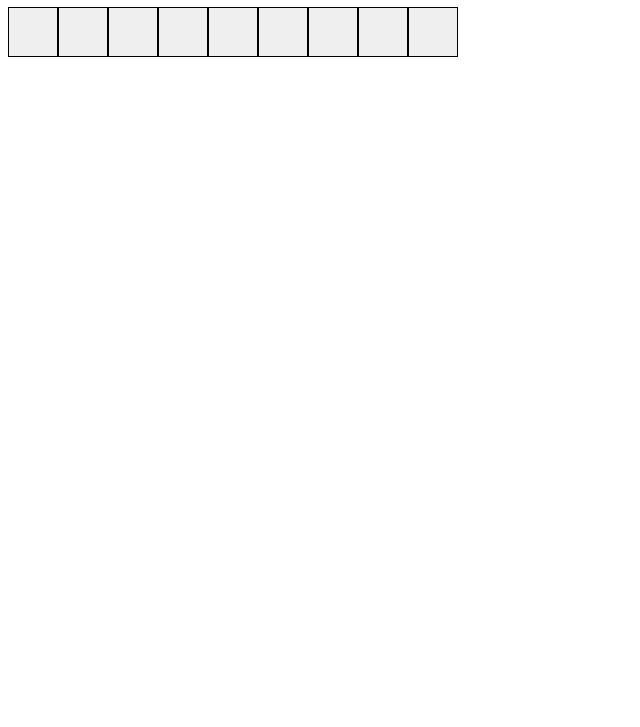
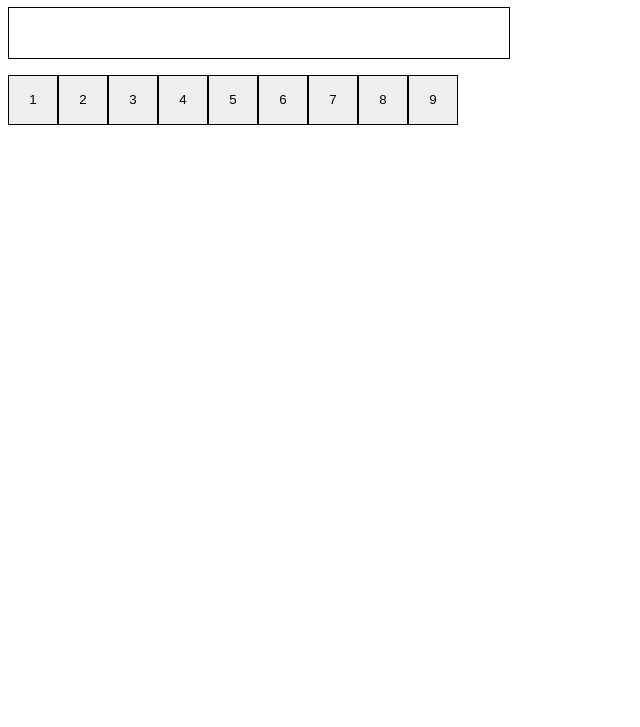
Before and after one commit to ctiller15/JavascriptCalculator, a plain HTML site: page index.html in a window 1280 px wide. Shown: the part 73-800 px from the top of the page, without its empty margins (0-640 px from the left). Drawn offline with Linux system fonts and the light colour scheme.

Commit message:
Add number creation. Chain clicked numbers.

```diff
--- a/css/style.css
+++ b/css/style.css
@@ -1,3 +1,9 @@
+.display{
+	width: 500px;
+	height: 50px;
+	border: 1px solid black;
+}
+
 button{
 	width: 50px;
 	height: 50px;
--- a/index.html
+++ b/index.html
@@ -1,12 +1,15 @@
 <!DOCTYPE html>
 <html>
 <head>
+	<meta charset="utf-8">
 	<title>Javascript calculator</title>
 	<link rel="stylesheet" type="text/css" href="css/style.css">
 </head>
 <body>
 <h1>Javascript Calculator</h1>
-<div></div>
+<div>
+	<p class="display"></p>
+</div>
 
 <script type="text/javascript" src="js/app.js"></script>
 </body>
--- a/js/app.js
+++ b/js/app.js
@@ -1,7 +1,15 @@
+var display = document.querySelector(".display")
 var calc = document.querySelector("div");
 
 for(var i = 0; i < 9; i++){
 	let btn = document.createElement("button");
-	btn.classList.add("button" + i + 1);
+	let val = i + 1;
+	console.log(val);
+	btn.classList.add("button_" + val);
+	btn.textContent = val;
+	btn.addEventListener("click", function(){
+		console.log(val);
+		display.textContent += val;
+	});
 	calc.appendChild(btn);
 }
```
